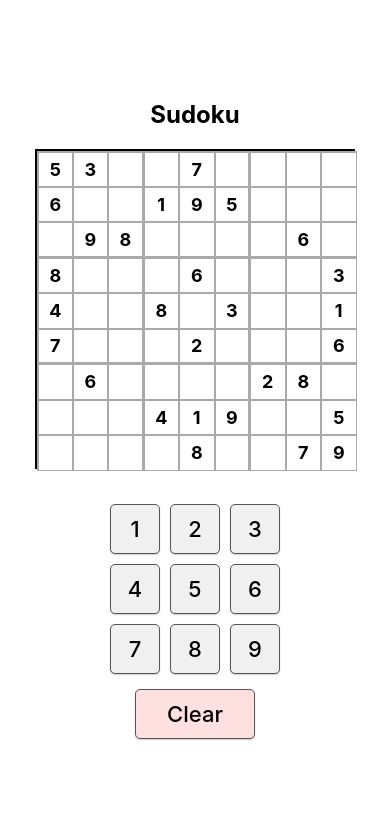
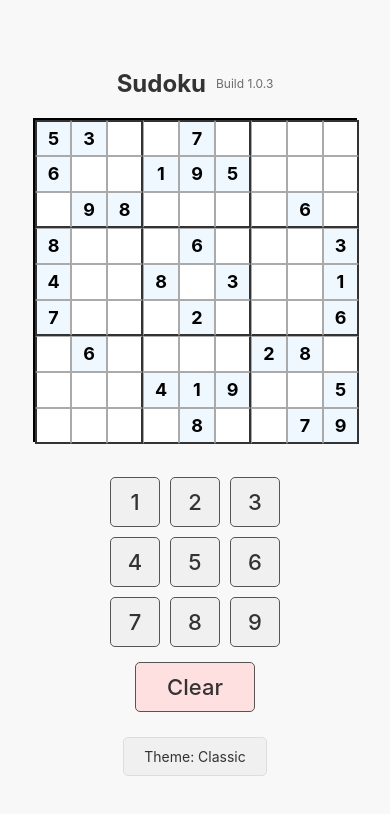
Before and after one commit to mjohnson139/expo-sudoku, a React Native app in the folder SudokuApp/: screen / in a window 390 px wide. Shown: the top 814 px of the page. Built offline with nearby package versions, Linux system fonts and the light colour scheme.

Commit message:
Enhance Sudoku app UI: Implement theme support for Cell, NumberPad, and Grid components, improving visual consistency and user experience.

```diff
--- a/SudokuApp/components/Cell.js
+++ b/SudokuApp/components/Cell.js
@@ -1,44 +1,58 @@
 import React from 'react';
 import { TouchableOpacity, Text, StyleSheet } from 'react-native';
 
-const Cell = ({ value, onPress, isSelected, extraStyle }) => {
+const Cell = ({ value, onPress, isSelected, isInitialCell, extraStyle, theme }) => {
+  // Determine the background color based on cell status
+  const getCellBackground = () => {
+    if (isSelected) {
+      return theme.colors.cell.selectedBackground;
+    } else if (isInitialCell && theme.colors.cell.prefilled) {
+      return theme.colors.cell.prefilled;
+    }
+    return theme.colors.cell.background;
+  };
+
+  // Determine text color based on cell status
+  const getTextColor = () => {
+    if (isInitialCell) {
+      return theme.colors.cell.initialValueText;
+    }
+    return theme.colors.cell.userValueText;
+  };
+
   return (
     <TouchableOpacity
       style={[
         styles.cell,
-        isSelected && styles.selected,
+        { backgroundColor: getCellBackground() },
         extraStyle
       ]}
       onPress={onPress}
     >
-      <Text style={[
-        styles.text,
-        value !== 0 && styles.filledText
-      ]}>
-        {value !== 0 ? value : ''}
-      </Text>
+      {value !== 0 && (
+        <Text style={[
+          styles.text,
+          {
+            color: getTextColor(),
+            fontWeight: isInitialCell ? 'bold' : '500',
+          }
+        ]}>
+          {value}
+        </Text>
+      )}
     </TouchableOpacity>
   );
 };
 
 const styles = StyleSheet.create({
   cell: {
-    width: 35.5,
-    height: 35.5,
-    borderWidth: 0.5,
-    borderColor: '#aaa',
+    width: 36, // Slightly increased to accommodate thicker borders
+    height: 36, // Slightly increased to accommodate thicker borders
     alignItems: 'center',
     justifyContent: 'center',
-    backgroundColor: 'white',
-  },
-  selected: {
-    backgroundColor: '#c2e3ff',
   },
   text: {
     fontSize: 18,
-  },
-  filledText: {
-    fontWeight: 'bold',
   }
 });
 
--- a/SudokuApp/components/Grid.js
+++ b/SudokuApp/components/Grid.js
@@ -2,22 +2,40 @@ import React from 'react';
 import { View, StyleSheet } from 'react-native';
 import Cell from './Cell';
 
-const Grid = ({ board, onCellPress, selectedCell }) => {
+const Grid = ({ board, onCellPress, selectedCell, initialCells = [], theme }) => {
   return (
-    <View style={styles.grid}>
+    <View style={[
+      styles.grid,
+      {
+        backgroundColor: theme.colors.grid.background,
+        borderColor: theme.colors.grid.border,
+        borderWidth: 2,
+      }
+    ]}>
       {board.map((row, rowIndex) => (
         <View key={`row-${rowIndex}`} style={styles.row}>
           {row.map((num, colIndex) => {
+            const cellKey = `${rowIndex}-${colIndex}`;
             const isSelected = selectedCell &&
               selectedCell.row === rowIndex &&
               selectedCell.col === colIndex;
+            const isInitialCell = initialCells.includes(cellKey);
 
-            // Calculate border styles for 3x3 boxes
+            // Better border styling for 3x3 boxes
+            const borderRight = (colIndex + 1) % 3 === 0 ? 2 : 1;
+            const borderBottom = (rowIndex + 1) % 3 === 0 ? 2 : 1;
+            const borderLeft = colIndex === 0 ? 2 : 1;
+            const borderTop = rowIndex === 0 ? 2 : 1;
+
             const borderStyles = {
-              borderRightWidth: (colIndex + 1) % 3 === 0 && colIndex < 8 ? 2 : 1,
-              borderBottomWidth: (rowIndex + 1) % 3 === 0 && rowIndex < 8 ? 2 : 1,
-              borderLeftWidth: colIndex === 0 ? 2 : 1,
-              borderTopWidth: rowIndex === 0 ? 2 : 1,
+              borderRightWidth: borderRight,
+              borderBottomWidth: borderBottom,
+              borderLeftWidth: borderLeft,
+              borderTopWidth: borderTop,
+              borderRightColor: (colIndex + 1) % 3 === 0 ? theme.colors.grid.boxBorder : theme.colors.grid.cellBorder,
+              borderBottomColor: (rowIndex + 1) % 3 === 0 ? theme.colors.grid.boxBorder : theme.colors.grid.cellBorder,
+              borderLeftColor: colIndex === 0 ? theme.colors.grid.boxBorder : theme.colors.grid.cellBorder,
+              borderTopColor: rowIndex === 0 ? theme.colors.grid.boxBorder : theme.colors.grid.cellBorder,
             };
 
             return (
@@ -26,7 +44,9 @@ const Grid = ({ board, onCellPress, selectedCell }) => {
                 value={num}
                 onPress={() => onCellPress(rowIndex, colIndex)}
                 isSelected={isSelected}
+                isInitialCell={isInitialCell}
                 extraStyle={borderStyles}
+                theme={theme}
               />
             );
           })}
@@ -38,10 +58,8 @@ const Grid = ({ board, onCellPress, selectedCell }) => {
 
 const styles = StyleSheet.create({
   grid: {
-    width: 320,
-    height: 320,
-    borderWidth: 2,
-    backgroundColor: '#fff',
+    width: 324, // Slightly increased to accommodate thicker borders
+    height: 324, // Slightly increased to accommodate thicker borders
   },
   row: {
     flexDirection: 'row',
--- a/SudokuApp/components/NumberPad.js
+++ b/SudokuApp/components/NumberPad.js
@@ -1,7 +1,7 @@
 import React from 'react';
 import { View, TouchableOpacity, Text, StyleSheet } from 'react-native';
 
-const NumberPad = ({ onSelectNumber }) => {
+const NumberPad = ({ onSelectNumber, theme }) => {
   const numbers = [1, 2, 3, 4, 5, 6, 7, 8, 9];
 
   return (
@@ -10,18 +10,39 @@ const NumberPad = ({ onSelectNumber }) => {
         {numbers.map((num) => (
           <TouchableOpacity
             key={num}
-            style={styles.button}
+            style={[
+              styles.button,
+              {
+                backgroundColor: theme.colors.numberPad.background,
+                borderColor: theme.colors.numberPad.border,
+                shadowColor: theme.colors.numberPad.shadow,
+              }
+            ]}
             onPress={() => onSelectNumber(num)}
           >
-            <Text style={styles.text}>{num}</Text>
+            <Text style={[
+              styles.text,
+              { color: theme.colors.numberPad.text }
+            ]}>{num}</Text>
           </TouchableOpacity>
         ))}
       </View>
       <TouchableOpacity
-        style={[styles.button, styles.clearButton]}
+        style={[
+          styles.button,
+          styles.clearButton,
+          {
+            backgroundColor: theme.colors.numberPad.clearButton,
+            borderColor: theme.colors.numberPad.border,
+            shadowColor: theme.colors.numberPad.shadow,
+          }
+        ]}
         onPress={() => onSelectNumber(0)}
       >
-        <Text style={styles.text}>Clear</Text>
+        <Text style={[
+          styles.text,
+          { color: theme.colors.numberPad.text }
+        ]}>Clear</Text>
       </TouchableOpacity>
     </View>
   );
@@ -45,10 +66,7 @@ const styles = StyleSheet.create({
     alignItems: 'center',
     justifyContent: 'center',
     borderWidth: 1,
-    borderColor: '#555',
     borderRadius: 5,
-    backgroundColor: '#f0f0f0',
-    shadowColor: "#000",
     shadowOffset: {
       width: 0,
       height: 1,
@@ -59,7 +77,6 @@ const styles = StyleSheet.create({
   },
   clearButton: {
     marginTop: 10,
-    backgroundColor: '#ffe0e0',
     width: 120,
   },
   text: {
--- a/SudokuApp/screens/GameScreen.js
+++ b/SudokuApp/screens/GameScreen.js
@@ -1,7 +1,11 @@
-import React, { useState } from 'react';
-import { View, StyleSheet, Text } from 'react-native';
+import React, { useState, useEffect } from 'react';
+import { View, StyleSheet, Text, TouchableOpacity } from 'react-native';
 import Grid from '../components/Grid';
 import NumberPad from '../components/NumberPad';
+import THEMES from '../utils/themes';
+
+// Build number to track versions in screenshots
+const BUILD_NUMBER = "1.0.3";
 
 // Valid initial Sudoku board with unique numbers in rows, columns and boxes
 const initialBoard = [
@@ -19,28 +23,85 @@ const initialBoard = [
 const GameScreen = () => {
   const [board, setBoard] = useState(initialBoard);
   const [selectedCell, setSelectedCell] = useState(null);
+  // Track initial board to prevent changing initial numbers
+  const [initialCells, setInitialCells] = useState([]);
+  // Theme state
+  const [currentThemeName, setCurrentThemeName] = useState('classic');
+  const [theme, setTheme] = useState(THEMES.classic);
+
+  // Initialize initialCells on component mount
+  useEffect(() => {
+    const initialPositions = [];
+    initialBoard.forEach((row, rowIndex) => {
+      row.forEach((value, colIndex) => {
+        if (value !== 0) {
+          initialPositions.push(`${rowIndex}-${colIndex}`);
+        }
+      });
+    });
+    setInitialCells(initialPositions);
+  }, []);
 
   const handleCellPress = (row, col) => {
+    // Allow selecting any cell, but will prevent modifying initial cells
     setSelectedCell({ row, col });
   };
 
   const handleNumberSelect = (num) => {
     if (!selectedCell) return;
 
+    const cellKey = `${selectedCell.row}-${selectedCell.col}`;
+
+    // Prevent modifying initial board cells
+    if (initialCells.includes(cellKey)) {
+      return;
+    }
+
     const newBoard = [...board];
     newBoard[selectedCell.row][selectedCell.col] = num;
     setBoard(newBoard);
   };
 
+  // Cycle through available themes
+  const cycleTheme = () => {
+    const themeKeys = Object.keys(THEMES);
+    const currentIndex = themeKeys.indexOf(currentThemeName);
+    const nextIndex = (currentIndex + 1) % themeKeys.length;
+    const nextThemeName = themeKeys[nextIndex];
+
+    setCurrentThemeName(nextThemeName);
+    setTheme(THEMES[nextThemeName]);
+  };
+
   return (
-    <View style={styles.container}>
-      <Text style={styles.title}>Sudoku</Text>
+    <View style={[styles.container, { backgroundColor: theme.colors.background }]}>
+      <View style={styles.header}>
+        <Text style={[styles.title, { color: theme.colors.title }]}>Sudoku</Text>
+        <Text style={[styles.buildNumber, { color: theme.colors.title }]}>
+          Build {BUILD_NUMBER}
+        </Text>
+      </View>
+
       <Grid
         board={board}
         onCellPress={handleCellPress}
         selectedCell={selectedCell}
+        initialCells={initialCells}
+        theme={theme}
       />
-      <NumberPad onSelectNumber={handleNumberSelect} />
+
+      <NumberPad onSelectNumber={handleNumberSelect} theme={theme} />
+
+      <View style={styles.themeContainer}>
+        <TouchableOpacity
+          style={[styles.themeButton, { backgroundColor: theme.colors.numberPad.background }]}
+          onPress={cycleTheme}
+        >
+          <Text style={{ color: theme.colors.numberPad.text }}>
+            Theme: {theme.name}
+          </Text>
+        </TouchableOpacity>
+      </View>
     </View>
   );
 };
@@ -52,10 +113,29 @@ const styles = StyleSheet.create({
     justifyContent: 'center',
     padding: 10,
   },
+  header: {
+    flexDirection: 'row',
+    alignItems: 'center',
+    marginBottom: 20,
+  },
   title: {
     fontSize: 24,
     fontWeight: 'bold',
-    marginBottom: 20,
+  },
+  buildNumber: {
+    fontSize: 12,
+    marginLeft: 10,
+    opacity: 0.7,
+  },
+  themeContainer: {
+    marginTop: 20,
+  },
+  themeButton: {
+    paddingVertical: 10,
+    paddingHorizontal: 20,
+    borderRadius: 5,
+    borderWidth: 1,
+    borderColor: '#ddd',
   }
 });
 
--- /dev/null
+++ b/SudokuApp/utils/themes.js
@@ -0,0 +1,125 @@
+// Theme system for the Sudoku app
+export const THEMES = {
+  classic: {
+    name: 'Classic',
+    colors: {
+      background: '#f8f8f8',
+      title: '#333333',
+      grid: {
+        background: '#ffffff',
+        border: '#000000',
+        boxBorder: '#333333', // Thicker border for 3x3 boxes
+        cellBorder: '#aaaaaa',
+        innerBorder: '#666666',
+      },
+      cell: {
+        background: '#ffffff',
+        prefilled: '#f0f8ff', // Light blue background for prefilled cells
+        selectedBackground: '#c2e3ff',
+        initialValueText: '#000000',
+        userValueText: '#0066cc',
+        correctValueText: '#006400', // Dark green for correct values
+        incorrectValueText: '#cc0000', // Red for incorrect values
+        textFont: 'normal',
+      },
+      numberPad: {
+        background: '#f0f0f0',
+        border: '#555555',
+        text: '#333333',
+        shadow: '#000000',
+        clearButton: '#ffe0e0',
+      }
+    }
+  },
+  dark: {
+    name: 'Dark',
+    colors: {
+      background: '#121212',
+      title: '#ffffff',
+      grid: {
+        background: '#1e1e1e',
+        border: '#ffffff',
+        boxBorder: '#aaaaaa', // Thicker border for 3x3 boxes
+        cellBorder: '#444444',
+        innerBorder: '#666666',
+      },
+      cell: {
+        background: '#2c2c2c',
+        prefilled: '#2a3040', // Darker blue tint for prefilled cells
+        selectedBackground: '#3a506b',
+        initialValueText: '#ffffff',
+        userValueText: '#64b5f6',
+        correctValueText: '#4caf50', // Green for correct values
+        incorrectValueText: '#ff5252', // Red for incorrect values
+        textFont: 'normal',
+      },
+      numberPad: {
+        background: '#333333',
+        border: '#666666',
+        text: '#ffffff',
+        shadow: '#000000',
+        clearButton: '#b71c1c',
+      }
+    }
+  },
+  pastel: {
+    name: 'Pastel',
+    colors: {
+      background: '#f0f4f8',
+      title: '#5b6a87',
+      grid: {
+        background: '#ffffff',
+        border: '#5b6a87',
+        cellBorder: '#d0d8e6',
+        innerBorder: '#a6b1cb',
+      },
+      cell: {
+        background: '#ffffff',
+        selectedBackground: '#dbeeff',
+        initialValueText: '#5b6a87',
+        userValueText: '#638ecb',
+        textFont: 'normal',
+      },
+      numberPad: {
+        background: '#edf2f7',
+        border: '#a6b1cb',
+        text: '#5b6a87',
+        shadow: '#d0d8e6',
+        clearButton: '#ffd6d6',
+      }
+    }
+  },
+  sunset: {
+    name: 'Sunset',
+    colors: {
+      background: '#fff8e1', // Warm yellow background
+      title: '#ff6f00',
+      grid: {
+        background: '#fffbf0',
+        border: '#ff6f00',
+        boxBorder: '#ff9800', // Thicker border for 3x3 boxes
+        cellBorder: '#ffcc80',
+        innerBorder: '#ffb74d',
+      },
+      cell: {
+        background: '#fffbf0',
+        prefilled: '#fff3e0', // Cream background for prefilled cells
+        selectedBackground: '#ffe0b2',
+        initialValueText: '#e65100',
+        userValueText: '#ff8f00',
+        correctValueText: '#2e7d32', // Dark green for correct values
+        incorrectValueText: '#d50000', // Red for incorrect values
+        textFont: 'normal',
+      },
+      numberPad: {
+        background: '#ffe0b2',
+        border: '#ffb74d',
+        text: '#e65100',
+        shadow: '#ffcc80',
+        clearButton: '#ffab91',
+      }
+    }
+  }
+};
+
+export default THEMES;
```
